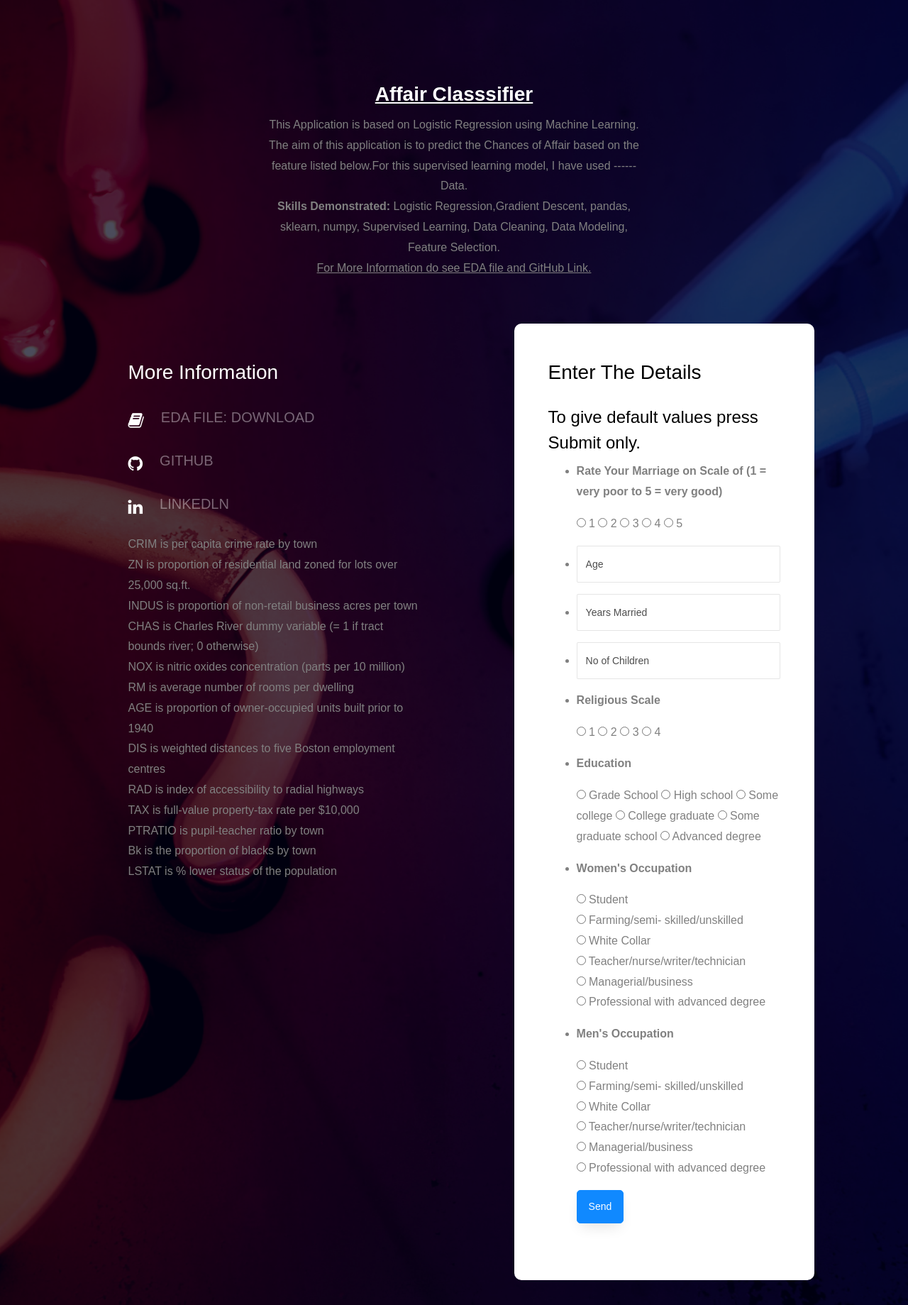
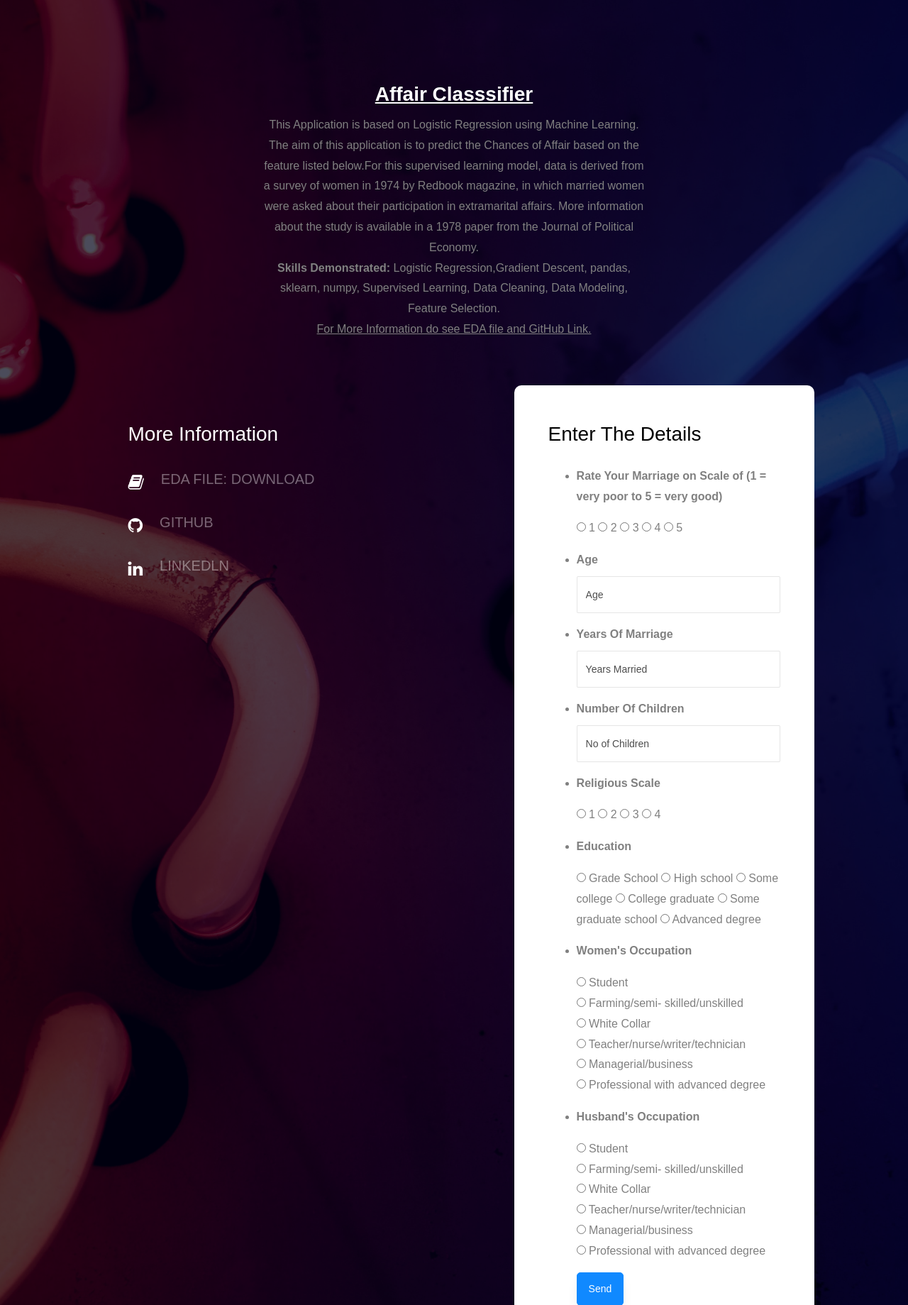
Before and after one commit to Th-analytics/logistic_reg, a Flask app: page / in a window 1280 px wide. Shown: the top 1839 px of the page at 71% size. Run offline with Flask 2, Linux system fonts and the light colour scheme; some libraries are stand-ins or nearby versions.

Commit message:
Working Application

```diff
--- a/app.py
+++ b/app.py
@@ -6,7 +6,8 @@ from math import floor
 app = Flask(__name__)
 global free_status, result_data
 free_status = True
-result_data = 'Processing'
+result_data = 'Wait for the Result'
+
 
 
 class Threading:
@@ -28,7 +29,9 @@ class Threading:
     def run(self):
         global free_status
         free_status = False
-        threading.Thread(target=self.object.main()).start()
+        # rate_marriage,age,yrs_married,child,reli,educ,o_w,o_husb
+        threading.Thread(target=self.object.main(self.rate_m,self.age,self.yrs_marr,self.child_,
+                                                 self.reli_,self.educ_,self.oc_w,self.oc_husb)).start()
         free_status = True
 
 
@@ -59,8 +62,11 @@ def home():
         print("Occ_women:", occ_women)
         print("Occ_men:", occ_men)
         print("Children:", children)
+        # rate_marriage,age,yrs_married,child,reli,educ,o_w,o_husb
+        data_values = [marr_rating, age, yrr_married, children, religious, education, occ_women, occ_men]
+        Threading(object=object_pre, rate_m=marr_rating, age=age, yrs_marr=yrr_married, child_=children, reli_=religious
+                  , educ_=education, oc_w=occ_women, oc_husb=occ_men)
 
-        #Threading(object=object_pre, values=data_values)
         return redirect(url_for('result'))
     else:
         return render_template('index.html')
@@ -69,12 +75,11 @@ def home():
 @app.route('/result', methods=['GET'])
 def result():
     global result_data
-    if result_data != 'Processing...':
-        result_data = 0
-    print("result_data: ", result_data)
+    result_data = object_pre.result()
+    #print("result_data: ", result_data)
     return render_template('result.html', re_data=result_data)
 
 
 if __name__ == "__main__":
+    object_pre = Predict()
     app.run(port=8000, debug=True)
-    object_pre = Predict()
--- a/templates/index.html
+++ b/templates/index.html
@@ -18,7 +18,9 @@
 				<div class="col-md-6 text-center mb-5">
 					<h2 class="heading-section"><b><u>Affair Classsifier</b></u></h2>
 					<p>This Application is based on Logistic Regression using Machine Learning.<br>The aim of this application is to predict the
-					Chances of Affair based on the feature listed below.For this supervised learning model, I have used ------ Data.
+					Chances of Affair based on the feature listed below.For this supervised learning model, data is derived from a survey of women in 1974 by Redbook
+magazine, in which married women were asked about their participation in extramarital affairs.
+						More information about the study is available in a 1978 paper from the Journal of Political Economy.
 					<br><b>Skills Demonstrated:</b> Logistic Regression,Gradient Descent, pandas, sklearn, numpy, Supervised Learning, Data Cleaning, Data Modeling, Feature Selection.
 						<br><u>For More Information do see EDA file and GitHub Link.</u></p>
 				</div>
@@ -44,7 +46,7 @@
 				        			<span class="fa fa-github"></span>
 				        		</div>
 				        		<div class="text pl-4">
-					            <p><a href="https://github.com/Th-analytics/Boston_data_prediction_app" target="_blank"><span>Github</span></a></p>
+					            <p><a href="https://github.com/Th-analytics/logistic_reg.git" target="_blank"><span>Github</span></a></p>
 					          </div>
 				          </div>
 				        	<div class="dbox w-100 d-flex align-items-start">
@@ -55,37 +57,13 @@
 					            <p><a href="https://www.linkedin.com/in/aditya-mishra-ba7259170?lipi=urn%3Ali%3Apage%3Ad_flagship3_profile_view_base_contact_details%3BISfga5xWQ36bCWrNxxxcKQ%3D%3D" target="_blank"><span>Linkedln</span> </a></p>
 					          </div>
 				          </div>
-									<span>CRIM is per capita crime rate by town
-<br>
-ZN is proportion of residential land zoned for lots over 25,000 sq.ft.
-<br>
-INDUS is proportion of non-retail business acres per town
-<br>
-CHAS is Charles River dummy variable (= 1 if tract bounds river; 0 otherwise)
-<br>
-NOX is nitric oxides concentration (parts per 10 million)
-<br>
-RM is average number of rooms per dwelling
-<br>
-AGE is proportion of owner-occupied units built prior to 1940
-<br>
-DIS is weighted distances to five Boston employment centres
-<br>
-RAD is index of accessibility to radial highways
-<br>
-TAX is full-value property-tax rate per $10,000
-<br>
-PTRATIO is pupil-teacher ratio by town
-<br>
-Bk  is the proportion of blacks by town
-<br>
-LSTAT is % lower status of the population</span>
+									<span></span>
 			          </div>
 							</div>
 							<div class="col-lg-5">
 								<div class="contact-wrap w-100 p-md-5 p-4">
 									<h3 class="mb-4">Enter The Details</h3>
-									<h4>To give default values press Submit only.</h4> <!--<div id="form-message-warning" class="mb-4"></div>-->
+									<!--<h4>To give default values press Submit only.</h4>--> <!--<div id="form-message-warning" class="mb-4"></div>-->
 									<form method="POST" id="data_form" name="data_form">
 										<div class="row">
 											<ul>
@@ -101,17 +79,20 @@ LSTAT is % lower status of the population</span>
 											</div>
 											<div class="col-md-12">
 												<div class="form-group">
-													<li><input type="number" class="form-control" name="age" id="age" placeholder="Age"></li>
+													<li><label><b>Age</b></label></li>
+														<input type="number" class="form-control" name="age" id="age" placeholder="Age">
 												</div>
 											</div>
 											<div class="col-md-12">
 												<div class="form-group">
-													<li><input type="number" class="form-control" name="yom" id="yom" placeholder="Years Married"></li>
+													<li><label><b>Years Of Marriage</b></label></li>
+													<input type="number" class="form-control" name="yom" id="yom" placeholder="Years Married">
 												</div>
 											</div>
 											<div class="col-md-12">
 												<div class="form-group">
-													<li><input type="number" class="form-control" name="children" id="children" placeholder="No of Children"></li>
+													<li><label><b>Number Of Children</b></label></li>
+													<input type="number" class="form-control" name="children" id="children" placeholder="No of Children">
 
 												</div>
 											</div>
@@ -149,7 +130,7 @@ LSTAT is % lower status of the population</span>
 											</div>
 											<div class="col-md-12">
 												<div class="form-group">
-													<li><p><strong>Men's Occupation</strong></p></li>
+													<li><p><strong>Husband's Occupation</strong></p></li>
 													<input type="radio" name="occ_m" value=1> Student </input> <br>
 													<input type="radio" name="occ_m" value=2> Farming/semi- skilled/unskilled </input> <br>
 													<input type="radio" name="occ_m" value=3> White Collar </input> <br>
--- a/templates/result.html
+++ b/templates/result.html
@@ -4,7 +4,7 @@
   	<title>Prediction Using Boston Data</title>
     <meta charset="utf-8">
     <meta name="viewport" content="width=device-width, initial-scale=1, shrink-to-fit=no">
-	<meta http-equiv="refresh" content="10" />
+	<meta http-equiv="refresh" content="1" />
 	<link href='https://fonts.googleapis.com/css?family=Roboto:400,100,300,700' rel='stylesheet' type='text/css'>
 
 	<link rel="stylesheet" href="https://stackpath.bootstrapcdn.com/font-awesome/4.7.0/css/font-awesome.min.css">
@@ -40,7 +40,7 @@
 				        			<span class="fa fa-github"></span>
 				        		</div>
 				        		<div class="text pl-4">
-					            <p><a href="https://github.com/Th-analytics/Boston_data_prediction_app" target="_blank"><span>Github</span></a></p>
+					            <p><a href="https://github.com/Th-analytics/logistic_reg.git" target="_blank"><span>Github</span></a></p>
 					          </div>
 				          </div>
 				        	<div class="dbox w-100 d-flex align-items-start">
@@ -58,7 +58,7 @@
 								<div class="contact-wrap w-100 p-md-5 p-4">
 									<h3 class="mb-4">Result</h3>
 									<div id="form-message-warning" class="mb-4"></div>
-									<p><span>The cost of Hosing: ${{re_data}}</span></p>
+									<p><span><strong>{{re_data}}</strong></span></p>
 				      		</div>
 
 
```
Also changed, not shown: prediction.py (+54 -18 lines), 1 other file.
